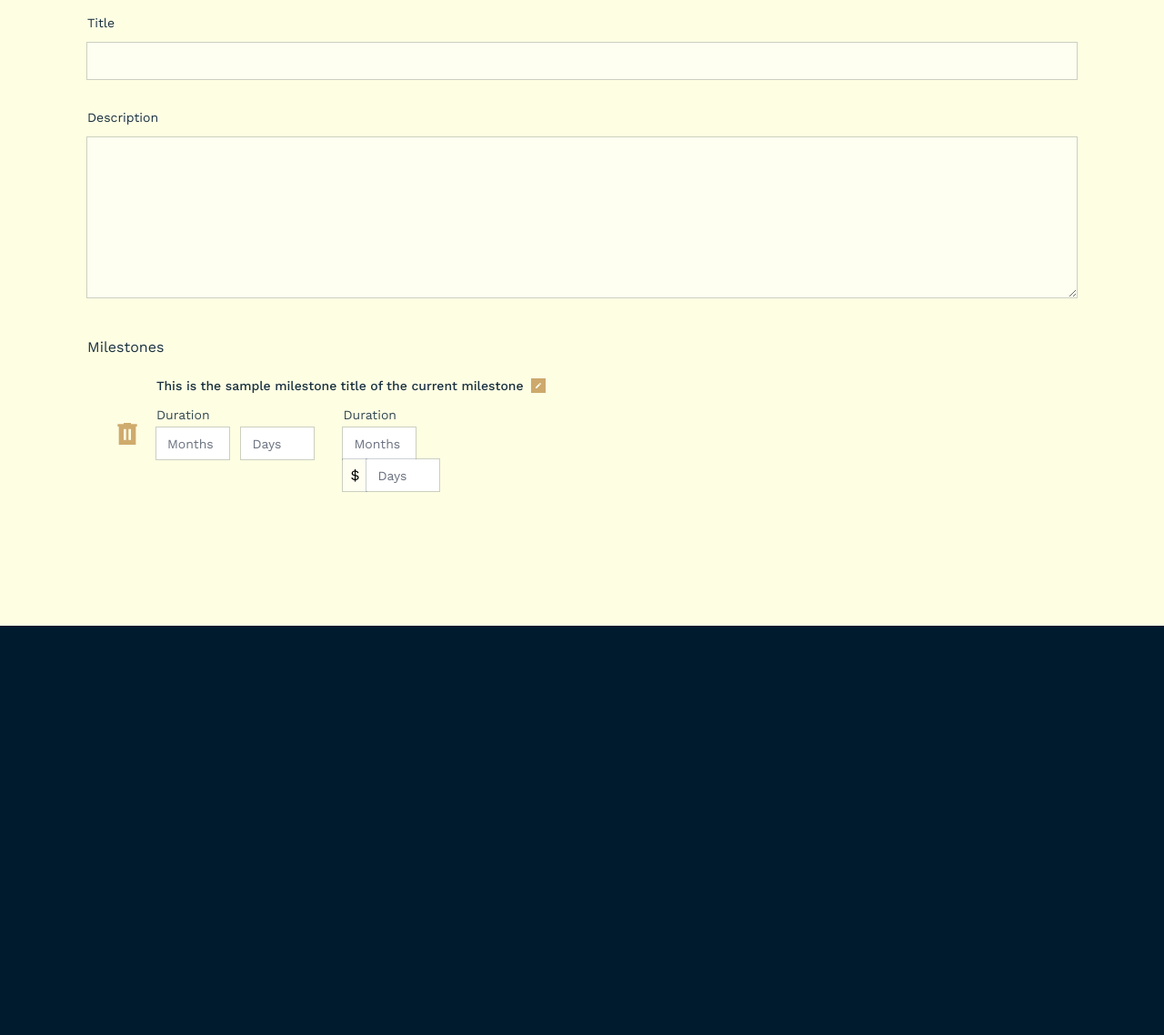
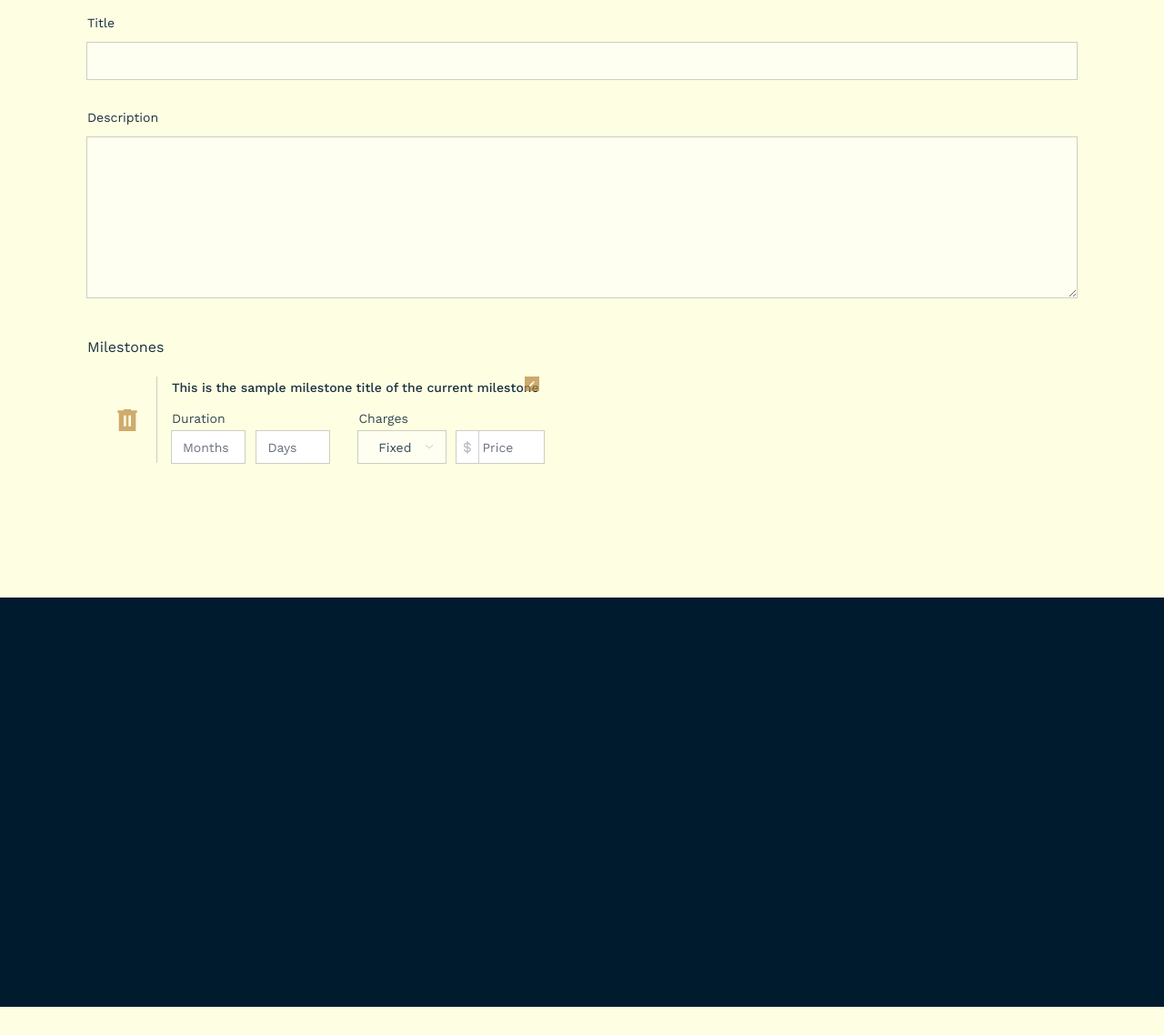
Before and after one commit to Luke-Fernando/Urban, a PHP site: page /app/views/offers/create/create.php in a window 1280 px wide. Shown: the part 181-1319 px from the top of the page at 91% size. After the commit the page ends 1288 px from the top, so only its background shows below. Run offline with PHP 8.4, Linux system fonts and the light colour scheme.

Commit message:
custom select class added

```diff
--- a/app/views/offers/create/create.php
+++ b/app/views/offers/create/create.php
@@ -16,7 +16,7 @@
         <section class="w-max h-auto mb-5">
             <h3 class="text-lg font-medium text-[var(--main-font-color-90)]">Create offer</h3>
         </section>
-        <section class="flex flex-col justify-start items-start w-full box-border px-20 my-10">
+        <section class="flex flex-col justify-start items-start w-full box-border lg:px-20 my-10">
             <label for="title" class="w-full h-auto my-4">
                 <p class="text-sm font-normal text-[var(--main-font-color-90)] mb-3">Title</p>
                 <input type="text" id="title" class="w-full h-[40px] bg-[var(--bg-white-low)] outline-none border-none ring-1 ring-[var(--main-font-color-20)]
@@ -29,19 +29,19 @@
             </label>
             <div class="w-full h-auto flex flex-col justify-start items-start my-5">
                 <span class="text-base font-normal text-[var(--main-font-color-90)] mb-5">Milestones</span>
-                <div class="flex flex-col justify-start items-start px-5">
+                <div class="w-max max-w-full flex flex-col justify-start items-start px-5">
                     <!-- milestone -->
-                    <div data-milestone="id" class="w-max h-auto flex justify-start items-center">
+                    <div data-milestone="id" class="w-max max-w-full h-auto flex justify-start items-center">
                         <button class="w-max h-auto flex justify-center items-center text-[var(--active-color-brown-low)] hover:text-[var(--active-color-brown)]
                         duration-75 ease-linear px-2 py-3 mr-2">
                             <svg xmlns="http://www.w3.org/2000/svg" width="1em" height="1em" viewBox="0 0 24 24" class="w-8 h-auto">
                                 <path fill="currentColor" d="M9 17h2V8H9zm4 0h2V8h-2zm-8 4V6H4V4h5V3h6v1h5v2h-1v15z" />
                             </svg>
                         </button>
-                        <div class="w-max max-w-full h-auto flex flex-col justify-start items-start">
-                            <span class="w-max h-auto relative mb-3">
-                                <p class="text-sm font-medium text-[var(--main-font-color-90)] pr-2">This is the sample milestone title of the current milestone</p>
-                                <button data-edit="id" class="w-4 h-auto p-1 flex justify-center items-center absolute top-1/2 -translate-y-1/2 left-full text-[var(--bg-white-low)]
+                        <div class="w-max max-w-full h-auto flex flex-col justify-start items-start border-l border-[var(--main-font-color-20)] pl-4">
+                            <span class="w-max max-w-full h-auto relative mb-3">
+                                <span class="text-sm font-medium text-[var(--main-font-color-90)]">This is the sample milestone title of the current milestone</span>
+                                <button data-edit="id" class="w-4 h-auto p-1 flex justify-center items-center absolute top-0 right-0 text-[var(--bg-white-low)]
                 hover:bg-[var(--active-color-brown)] active:scale-95 duration-75 ease-linear bg-[var(--active-color-brown-low)]">
                                     <svg xmlns="http://www.w3.org/2000/svg" width="1em" height="1em" viewBox="0 0 24 24" class="w-full h-auto">
                                         <path fill="currentColor" d="M3 17.25V21h3.75L17.81 9.94l-3.75-3.75zM20.71 7.04a.996.996 0 0 0 0-1.41l-2.34-2.34a.996.996 0 0 0-1.41 0l-1.83 1.83l3.75 3.75z"></path>
@@ -49,7 +49,7 @@
                                 </button>
                             </span>
                             <!-- details main -->
-                            <div class="w-max h-auto flex justify-start items-start">
+                            <div class="w-max max-w-full h-auto flex flex-wrap justify-start items-start">
                                 <!-- detail left -->
                                 <div class="w-max h-auto flex flex-col justify-start items-start mr-8">
                                     <p class="text-sm text-[var(--main-font-color-80)] font-normal mb-1">Duration</p>
@@ -63,17 +63,47 @@
                                 <!-- detail left -->
                                 <!-- detail right -->
                                 <div class="w-max h-auto flex flex-col justify-start items-start">
-                                    <p class="text-sm text-[var(--main-font-color-80)] font-normal mb-1">Duration</p>
-                                    <div>
-                                        <input type="text" placeholder="Months" class="w-20 h-[35px] text-sm text-[var(--main-font-color-80)] border-none outline-none ring-1
-                                        ring-[var(--main-font-color-20)] px-3 focus:ring-[var(--active-color-brown)] mr-3">
-                                        <div class="w-max h-auto flex justify-center items-center">
-                                            <div class="w-auto h-[35px] flex justify-center items-center ring-1 ring-[var(--main-font-color-20)] bg-[var(--bg-white-low)] px-2">
-                                                $
-                                            </div>
-                                            <input type="text" placeholder="Days" class="w-20 h-[35px] text-sm text-[var(--main-font-color-80)] border-none outline-none ring-1
-                                            ring-[var(--main-font-color-20)] px-3 focus:ring-[var(--active-color-brown)]">
+                                    <p class="text-sm text-[var(--main-font-color-80)] font-normal mb-1">Charges</p>
+                                    <div class="flex justify-center items-start">
+                                        <!-- <input type="text" placeholder="Months" class="w-20 h-[35px] text-sm text-[var(--main-font-color-80)] border-none outline-none ring-1
+                                        ring-[var(--main-font-color-20)] px-3 focus:ring-[var(--active-color-brown)] mr-3"> -->
+                                        <div class="w-24 h-[35px] mr-3">
+                                            <!-- select -->
+                                            <span class="w-full h-full relative flex flex-col justify-start items-center">
+                                                <button data-select-value="1" data-select-trigger="charges" class="w-full h-full ring-1 ring-[var(--main-font-color-20)]
+                                                focus:ring-[var(--active-color-brown)] bg-[var(--bg-white-low)] flex justify-between items-center px-3 box-border
+                                                hover:ring-[var(--active-color-brown-low)]">
+                                                    <span data-select-selected="charges" class="w-full h-auto text-sm font-normal text-[var(--main-font-color-80)] truncate">Fixed</span>
+                                                    <svg xmlns="http://www.w3.org/2000/svg" width="1em" height="1em" viewBox="0 0 24 24" class="w-4 h-auto text-[var(--main-font-color-30)] ml-1">
+                                                        <path fill="none" stroke="currentColor" stroke-linecap="round" stroke-linejoin="round" stroke-width="1.5" d="m19 9l-7 6l-7-6"></path>
+                                                    </svg>
+                                                </button>
+                                                <div data-select="charges" data-show="false" class="w-full h-auto absolute top-[110%] left-0 bg-[var(--bg-white-low)] py-2 z-10 border
+                                                border-[var(--main-font-color-20)] overflow-hidden  max-h-0 invisible shadow-lg">
+                                                    <button data-select-option="charges" data-select-value="1" class="w-full min-w-max text-sm text-[var(--main-font-color-80)]
+                                                    font-normal hover:bg-[var(--main-font-color-10)] hover:text-[var(--main-font-color-90)] duration-75 ease-linear px-4 py-2 flex
+                                                    justify-start items-center">
+                                                        Fixed
+                                                    </button>
+                                                    <button data-select-option="charges" data-select-value="2" class="w-full min-w-max text-sm text-[var(--main-font-color-80)]
+                                                    font-normal hover:bg-[var(--main-font-color-10)] hover:text-[var(--main-font-color-90)] duration-75 ease-linear px-4 py-2 flex
+                                                    justify-start items-center">
+                                                        Hourly
+                                                    </button>
+                                                </div>
+                                            </span>
+                                            <!-- select -->
                                         </div>
+                                        <label for="price" class="w-max h-auto relative">
+                                            <span class="h-full w-max flex justify-center items-center overflow-hidden absolute top-0 left-0
+                                            text-[var(--main-font-color-30)] border-r border-r-[var(--main-font-color-20)]">
+                                                <svg xmlns="http://www.w3.org/2000/svg" width="1em" height="1em" viewBox="0 0 24 24" class="w-4 mx-1 h-auto">
+                                                    <path fill="currentColor" d="M15.999 8.5h2c0-2.837-2.755-4.131-5-4.429V2h-2v2.071c-2.245.298-5 1.592-5 4.429c0 2.706 2.666 4.113 5 4.43v4.97c-1.448-.251-3-1.024-3-2.4h-2c0 2.589 2.425 4.119 5 4.436V22h2v-2.07c2.245-.298 5-1.593 5-4.43s-2.755-4.131-5-4.429V6.1c1.33.239 3 .941 3 2.4m-8 0c0-1.459 1.67-2.161 3-2.4v4.799c-1.371-.253-3-1.002-3-2.399m8 7c0 1.459-1.67 2.161-3 2.4v-4.8c1.33.239 3 .941 3 2.4" />
+                                                </svg>
+                                            </span>
+                                            <input id="price" type="text" placeholder="Price" class="w-24 h-[35px] text-sm text-[var(--main-font-color-80)] border-none outline-none ring-1
+                                            ring-[var(--main-font-color-20)] px-3 pl-7 focus:ring-[var(--active-color-brown)]">
+                                        </label>
                                     </div>
                                 </div>
                                 <!-- detail right -->
```
Also changed, not shown: public/assets/css/output.css, public/assets/js/controllers/createOfferController.js, public/assets/js/helpers/Select.js (added).
